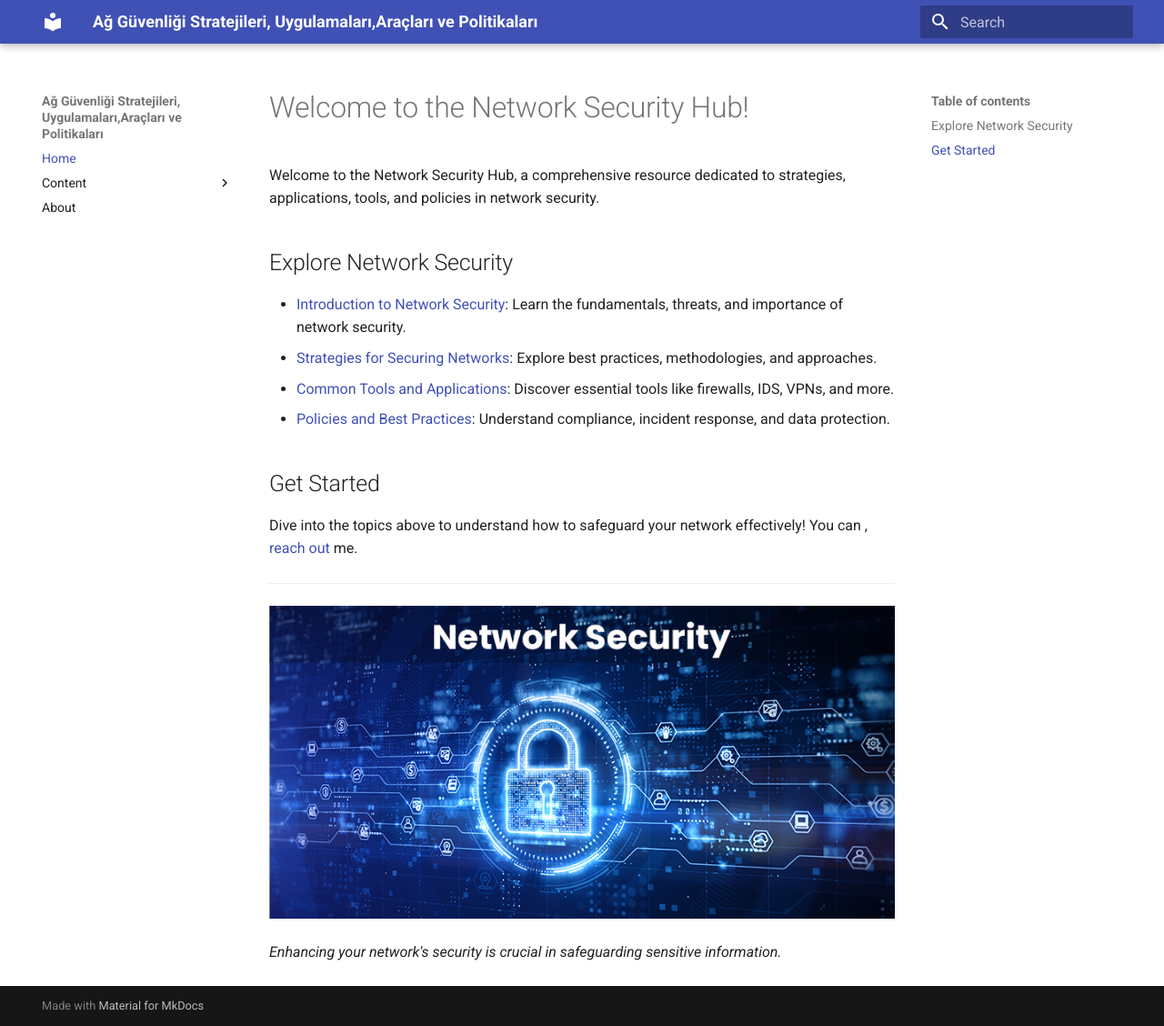
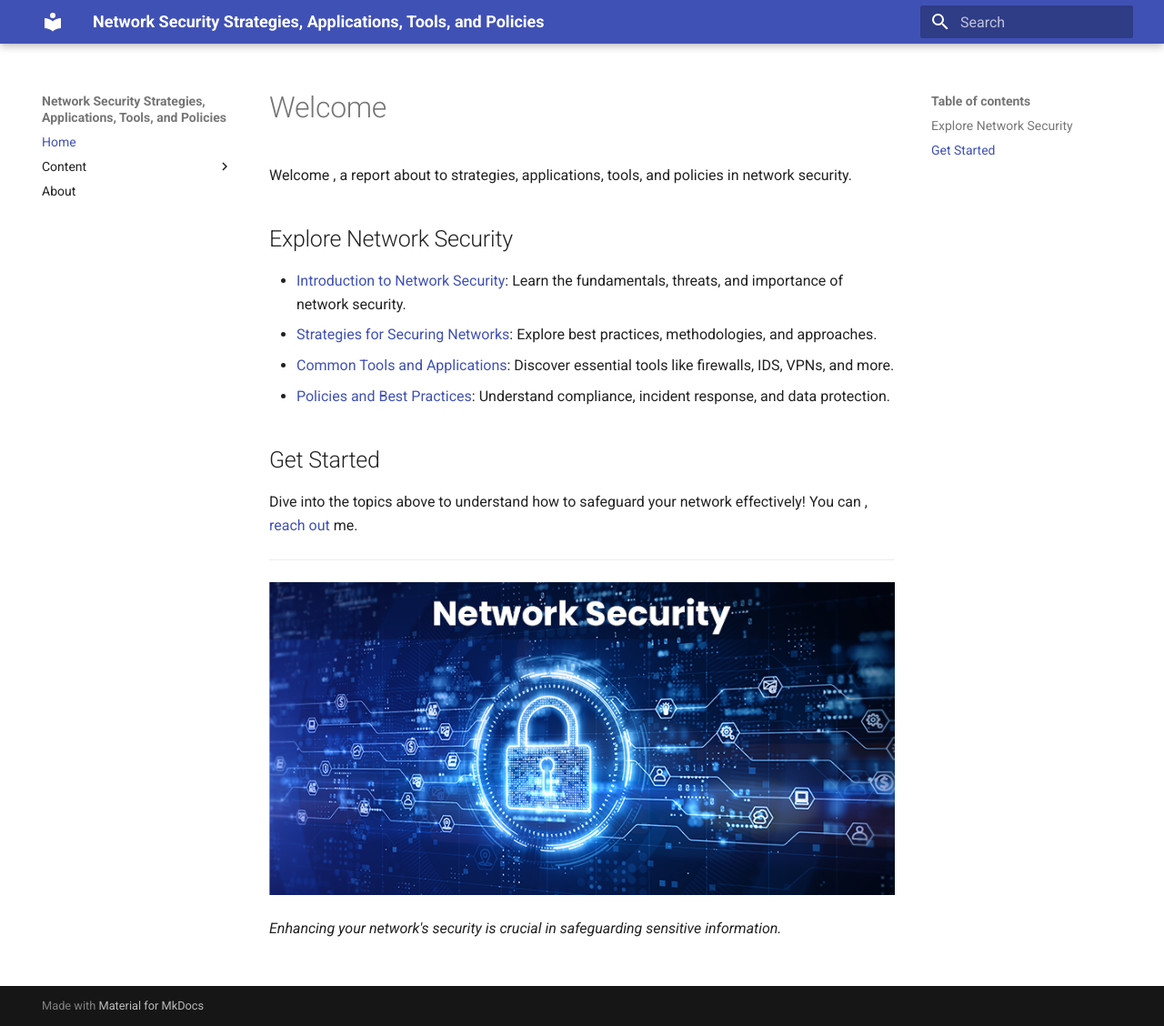
Before and after one commit to zeynepdanis/Network-Security, an MkDocs documentation site: the page built from docs/index.md, in a window 1280 px wide and 1128 px high. Shown: the whole window at 91% size. Built offline with MkDocs 1.6.1 and Material for MkDocs 9.7.7, drawn with Linux system fonts in a browser that asks for light colours; old or Windows-style settings are respelled for this version of MkDocs.

Commit message:
Update mkdocs.yml and index.md

```diff
--- a/docs/index.md
+++ b/docs/index.md
@@ -1,14 +1,14 @@
 
-# Welcome to the Network Security Hub!
+# Welcome
 
-Welcome to the Network Security Hub, a comprehensive resource dedicated to strategies, applications, tools, and policies in network security.
+Welcome , a report about to strategies, applications, tools, and policies in network security.
 
 ## Explore Network Security
 
-- [Introduction to Network Security](../docs/Content/Introduction.md): Learn the fundamentals, threats, and importance of network security.
-- [Strategies for Securing Networks](../docs/Content/NetworkSecurityStrategies.md): Explore best practices, methodologies, and approaches.
-- [Common Tools and Applications](../docs/Content/Network%20Security%20Applications%20and%20Tools/): Discover essential tools like firewalls, IDS, VPNs, and more.
-- [Policies and Best Practices](../docs/Content/NetworkSecurityPolicies.md): Understand compliance, incident response, and data protection.
+- [Introduction to Network Security](./Content/Introduction.md): Learn the fundamentals, threats, and importance of network security.
+- [Strategies for Securing Networks](./Content/NetworkSecurityStrategies.md): Explore best practices, methodologies, and approaches.
+- [Common Tools and Applications](./Content/Network%20Security%20Applications%20and%20Tools/NetworkSecurityApplicationsandTools.md): Discover essential tools like firewalls, IDS, VPNs, and more.
+- [Policies and Best Practices](./Content/NetworkSecurityPolicies.md): Understand compliance, incident response, and data protection.
 
 ## Get Started
 
--- a/mkdocs.yml
+++ b/mkdocs.yml
@@ -1,4 +1,4 @@
-site_name: Ağ Güvenliği Stratejileri, Uygulamaları,Araçları ve Politikaları
+site_name: Network Security Strategies, Applications, Tools, and Policies
 
 
 site_author: Zeynep Danış(zynep.danis@gmail.com)
```
